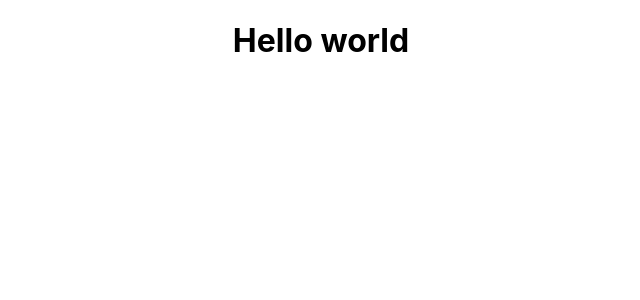
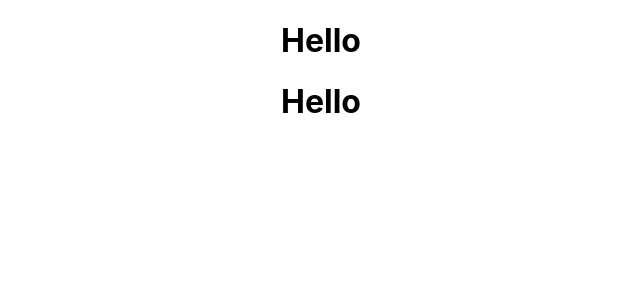
Before and after one commit to AgniveshChaubey/React-practice, a React (Create React App) app: page / in a window 1280 px wide. Shown: the top 300 px of the page, without its empty margins (319-959 px from the left). Built offline with nearby package versions, Linux system fonts and the light colour scheme.

Commit message:
Got an idea about immporting and exporting modules

```diff
--- a/src/App.js
+++ b/src/App.js
@@ -3,10 +3,13 @@ import './App.css';
 
 import Heading from './components/Heading';
 
-function App() {
+function App(props) {
   return (
     <div className='App'>
-      <Heading />
+      <Heading firstName='Agnii!'/>
+
+      <Heading firstName='Rahul'/>
+      <h1>{}</h1>
     </div>
   )
 }
--- a/src/components/Heading.js
+++ b/src/components/Heading.js
@@ -1,6 +1,6 @@
 function Heading(){
     return(
-        <h1>Hello world</h1>
+        <h1>Hello  </h1>
     )
 }
 
--- a/src/index.js
+++ b/src/index.js
@@ -7,7 +7,7 @@ import reportWebVitals from './reportWebVitals';
 const root = ReactDOM.createRoot(document.getElementById('root'));
 root.render(
   <React.StrictMode>
-    <App />
+    <App title="This is Agni!"/>
   </React.StrictMode>
 );
 
```
